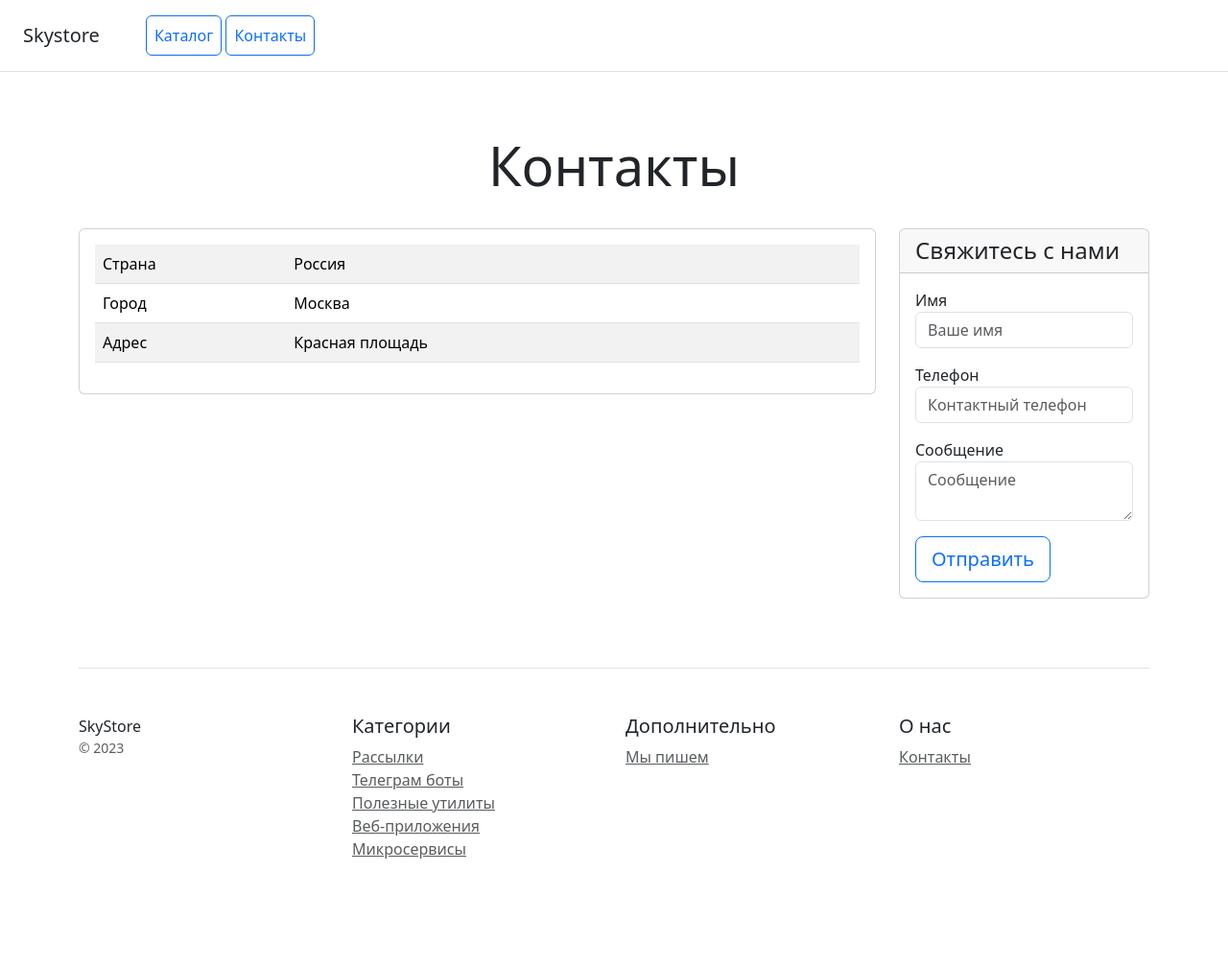
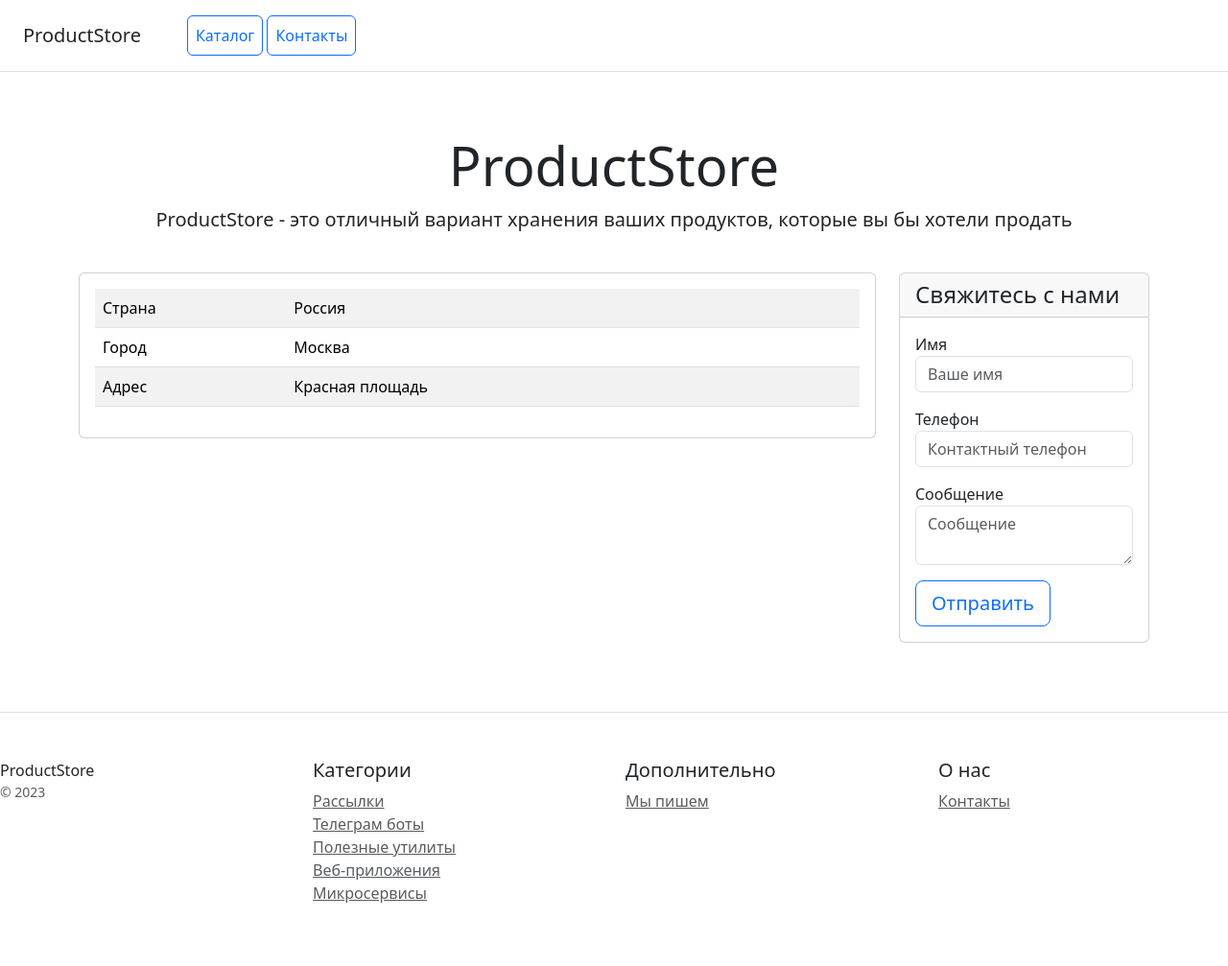
Before and after one commit to Kirill8769/django_homework_2, a Django app: page /contacts/ in a window 1280 px wide. Shown: the whole page at 96% size. Before the commit the page ends 895 px from the top, so only its background shows below. Run offline with Django 5.2, Linux system fonts and the light colour scheme; data comes from the database, SQL or seed files in the repository.

Commit message:
base template

```diff
--- /dev/null
+++ b/catalog/templates/catalog/base.html
@@ -0,0 +1,62 @@
+<!doctype html>
+<html lang="en">
+<head>
+    <meta charset="utf-8">
+    <meta name="viewport" content="width=device-width, initial-scale=1">
+    <title>Skystore</title>
+    <link href="https://cdn.jsdelivr.net/npm/bootstrap@5.3.2/dist/css/bootstrap.min.css" rel="stylesheet" integrity="sha384-T3c6CoIi6uLrA9TneNEoa7RxnatzjcDSCmG1MXxSR1GAsXEV/Dwwykc2MPK8M2HN" crossorigin="anonymous">
+</head>
+<body>
+<div class="d-flex flex-column flex-md-row align-items-center p-3 px-md-4 mb-3 bg-white border-bottom box-shadow">
+    <h5 class="my-0 mr-md-auto font-weight-normal">ProductStore</h5>
+    <nav class="ms-5">
+        <a class="p-2 btn btn-outline-primary" href="/">Каталог</a>
+        <a class="p-2 btn btn-outline-primary" href="/contacts/">Контакты</a>
+    </nav>
+</div>
+
+<div class="pricing-header px-3 py-3 pt-md-5 pb-md-4 mx-auto text-center">
+    <h1 class="display-4">ProductStore</h1>
+    <p class="lead">ProductStore - это отличный вариант хранения ваших продуктов, которые вы бы хотели
+        продать</p>
+</div>
+
+<div class="container">
+    {% block content %}
+    {% endblock %}
+    </div>
+
+    <footer class="pt-4 my-md-5 pt-md-5 border-top">
+        <div class="row">
+            <div class="col-12 col-md">
+                ProductStore
+                <small class="d-block mb-3 text-muted">&copy; 2023</small>
+            </div>
+            <div class="col-6 col-md">
+                <h5>Категории</h5>
+                <ul class="list-unstyled text-small">
+                    <li><a class="text-muted" href="#">Рассылки</a></li>
+                    <li><a class="text-muted" href="#">Телеграм боты</a></li>
+                    <li><a class="text-muted" href="#">Полезные утилиты</a></li>
+                    <li><a class="text-muted" href="#">Веб-приложения</a></li>
+                    <li><a class="text-muted" href="#">Микросервисы</a></li>
+                </ul>
+            </div>
+            <div class="col-6 col-md">
+                <h5>Дополнительно</h5>
+                <ul class="list-unstyled text-small">
+                    <li><a class="text-muted" href="#">Мы пишем</a></li>
+                </ul>
+            </div>
+            <div class="col-6 col-md">
+                <h5>О нас</h5>
+                <ul class="list-unstyled text-small">
+                    <li><a class="text-muted" href="/contacts/">Контакты</a></li>
+                </ul>
+            </div>
+        </div>
+    </footer>
+
+<script src="https://cdn.jsdelivr.net/npm/bootstrap@5.3.2/dist/js/bootstrap.bundle.min.js" integrity="sha384-C6RzsynM9kWDrMNeT87bh95OGNyZPhcTNXj1NW7RuBCsyN/o0jlpcV8Qyq46cDfL" crossorigin="anonymous"></script>
+</body>
+</html>
--- a/catalog/templates/catalog/contacts.html
+++ b/catalog/templates/catalog/contacts.html
@@ -1,25 +1,6 @@
-<!doctype html>
-<html lang="en">
-<head>
-    <meta charset="utf-8">
-    <meta name="viewport" content="width=device-width, initial-scale=1">
-    <title>Skystore</title>
-    <link href="https://cdn.jsdelivr.net/npm/bootstrap@5.3.2/dist/css/bootstrap.min.css" rel="stylesheet" integrity="sha384-T3c6CoIi6uLrA9TneNEoa7RxnatzjcDSCmG1MXxSR1GAsXEV/Dwwykc2MPK8M2HN" crossorigin="anonymous">
-</head>
-<body>
-<div class="d-flex flex-column flex-md-row align-items-center p-3 px-md-4 mb-3 bg-white border-bottom box-shadow">
-    <h5 class="my-0 mr-md-auto font-weight-normal">Skystore</h5>
-    <nav class="ms-5">
-        <a class="p-2 btn btn-outline-primary" href="/">Каталог</a>
-        <a class="p-2 btn btn-outline-primary" href="/contacts/">Контакты</a>
-    </nav>
-</div>
+{% extends 'catalog/base.html' %}
 
-<div class="pricing-header px-3 py-3 pt-md-5 pb-md-4 mx-auto text-center">
-    <h1 class="display-4">Контакты</h1>
-</div>
-
-<div class="container">
+{% block content %}
 <div class="row text-start">
     <div class="col-lg-9 col-md-6 col-sm-12">
         <div class="card mb-4 box-shadow">
@@ -55,11 +36,13 @@
                     </div>
                     <div class="mb-3">
                         <label for="phone">Телефон</label>
-                            <input type="text" name="phone" class="form-control" id="phone" placeholder="Контактный телефон" required>
+                        <input type="text" name="phone" class="form-control" id="phone" placeholder="Контактный телефон"
+                               required>
                     </div>
                     <div class="mb-3">
                         <label for="message">Сообщение</label>
-                            <textarea name="message" class="form-control" id="message" placeholder="Сообщение" required></textarea>
+                        <textarea name="message" class="form-control" id="message" placeholder="Сообщение"
+                                  required></textarea>
                     </div>
                     <button type="submit" class="btn btn-lg btn-block btn-outline-primary">Отправить</button>
                 </form>
@@ -67,39 +50,4 @@
         </div>
     </div>
 </div>
-
-    <footer class="pt-4 my-md-5 pt-md-5 border-top">
-        <div class="row">
-            <div class="col-12 col-md">
-                SkyStore
-                <small class="d-block mb-3 text-muted">&copy; 2023</small>
-            </div>
-            <div class="col-6 col-md">
-                <h5>Категории</h5>
-                <ul class="list-unstyled text-small">
-                    <li><a class="text-muted" href="#">Рассылки</a></li>
-                    <li><a class="text-muted" href="#">Телеграм боты</a></li>
-                    <li><a class="text-muted" href="#">Полезные утилиты</a></li>
-                    <li><a class="text-muted" href="#">Веб-приложения</a></li>
-                    <li><a class="text-muted" href="#">Микросервисы</a></li>
-                </ul>
-            </div>
-            <div class="col-6 col-md">
-                <h5>Дополнительно</h5>
-                <ul class="list-unstyled text-small">
-                    <li><a class="text-muted" href="#">Мы пишем</a></li>
-                </ul>
-            </div>
-            <div class="col-6 col-md">
-                <h5>О нас</h5>
-                <ul class="list-unstyled text-small">
-                    <li><a class="text-muted" href="/contacts/">Контакты</a></li>
-                </ul>
-            </div>
-        </div>
-    </footer>
-</div>
-
-<script src="https://cdn.jsdelivr.net/npm/bootstrap@5.3.2/dist/js/bootstrap.bundle.min.js" integrity="sha384-C6RzsynM9kWDrMNeT87bh95OGNyZPhcTNXj1NW7RuBCsyN/o0jlpcV8Qyq46cDfL" crossorigin="anonymous"></script>
-</body>
-</html>
+{% endblock %}
--- /dev/null
+++ b/catalog/templates/catalog/product_detail.html
@@ -0,0 +1 @@
+{% extends '
--- a/catalog/views.py
+++ b/catalog/views.py
@@ -11,6 +11,10 @@ def index(request):
     return render(request, 'catalog/index.html', {'products': products})
 
 
+def product_detail(request):
+    pass
+
+
 def contacts(request):
     data = Contact.objects.last()
     if request.method == "POST":
```
Also changed, not shown: catalog/templates/catalog/includes/inc_main_menu.html (added, +10 -0 lines), catalog/templates/catalog/index.html (+3 -59 lines), catalog/templates/catalog/includes/inc_feedback.html (added). Lines whose indentation alone changed are shown as unchanged.
